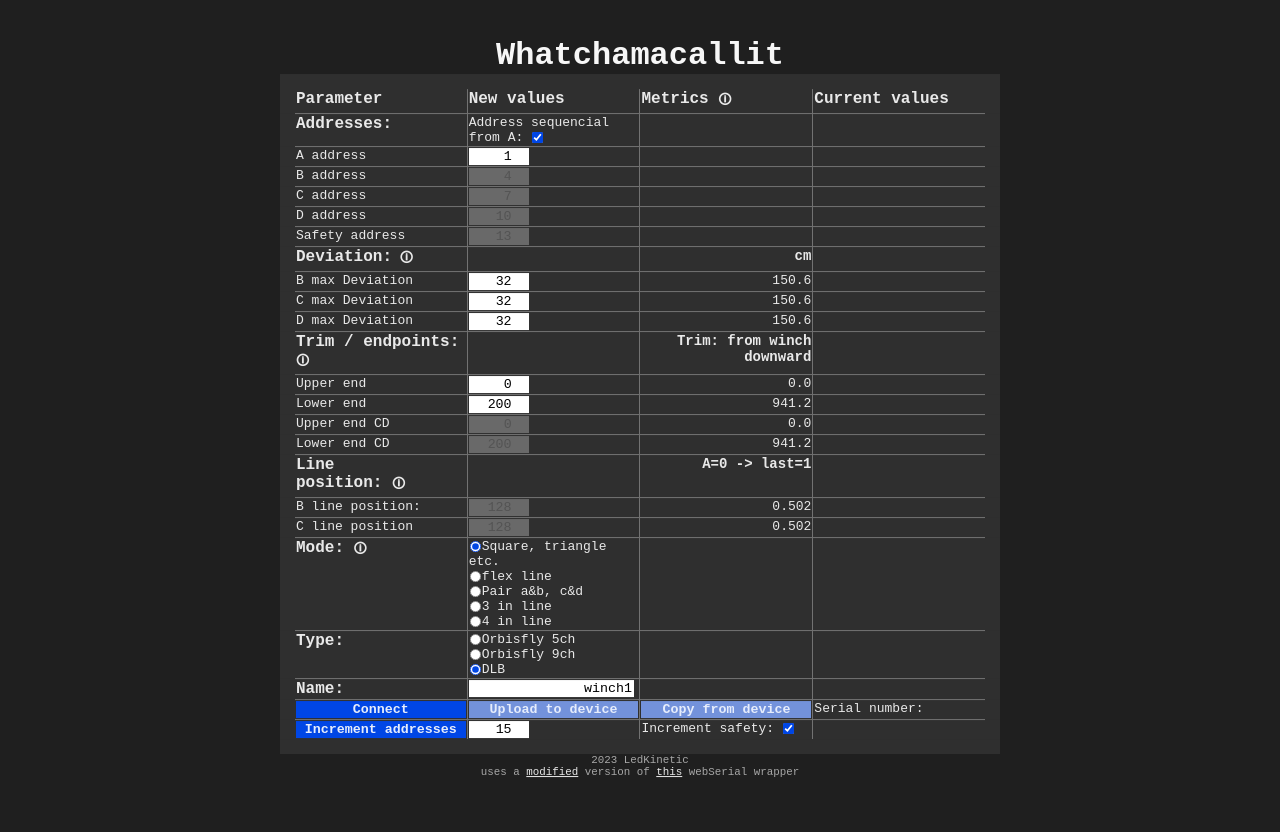
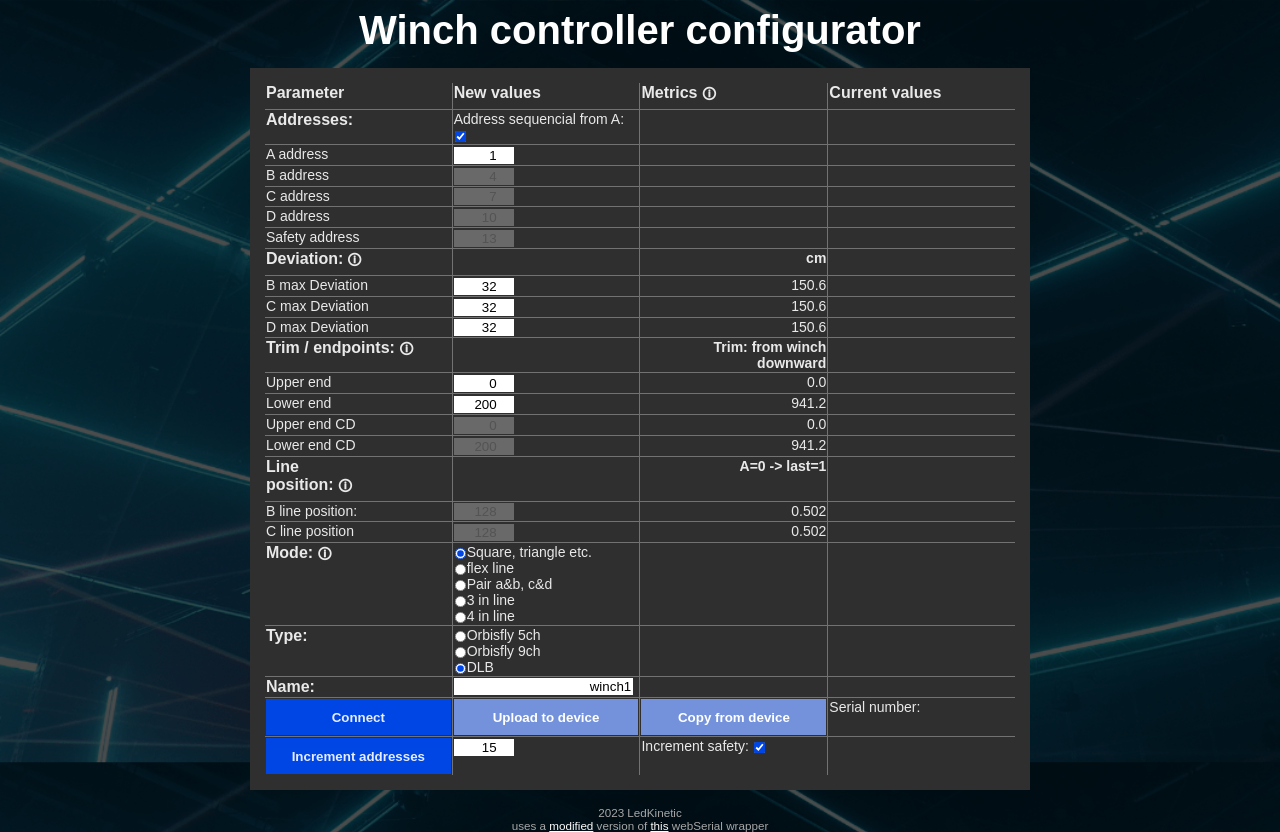
Before and after one commit to ledstructures/ledstructures.github.io, a plain HTML site: page index.html in a window 1280 px wide. Before the commit the page ends 800 px from the top, so only its background shows below. Drawn offline with Linux system fonts and the light colour scheme.

Commit message:
visual stuff

```diff
--- a/index.html
+++ b/index.html
@@ -3,15 +3,21 @@
 <link rel="stylesheet" href="style/style.css">
 
 <head>
+    <title>Winch controller configurator</title>
+    <link rel="icon" type="image/x-icon" href="img/favicon_32x32.png">
 </head>
 
 <body>
+    <div class="title">
+        <p class="title"><a href="https://www.ledstructures.com/" target="_blank" class="title">Winch controller
+                configurator</a></p>
+    </div>
     <div class="contentdiv">
-        <p class="title">Whatchamacallit</p>
+
         <table>
             <tr>
                 <td>
-                    <p class="table_paragraph"> Parameter</p>
+                    <p class=" table_paragraph"> Parameter</p>
                 </td>
                 <td>
                     <p class="table_paragraph">New values</p>
@@ -20,7 +26,7 @@
                     <p class="table_paragraph">Metrics
                     </p>
                     <i class="metrics_help">&#x1F6C8;</i>
-                    <span class="metrics_hide">numbers below are approximate</span>
+                    <span class="metrics_hide">Numbers below are approximations.</span>
                 </td>
 
                 <td>
@@ -104,7 +110,11 @@
                 <td>
                     <p class="table_paragraph"> Deviation:</p>
                     <i class="deviation_help">&#x1F6C8;</i>
-                    <span class="deviation_hide">dev help placeholder</span>
+                    <span class="deviation_hide">The maximum deviation
+                        <br>between winch x and y
+                        <br> a winch is allowed before the
+                        <br> controller starts to limit.
+                    </span>
                 </td>
                 <td></td>
                 <td>
@@ -158,7 +168,11 @@
                 <td>
                     <p class="table_paragraph">Trim / endpoints: </p>
                     <i class="deviation_help">&#x1F6C8;</i>
-                    <span class="deviation_hide">trim help help placeholder</span>
+                    <span class="deviation_hide">The position a winch is
+                        <br> always forced between.
+                        <br> Is determend after deviation.
+
+                    </span>
                 </td>
                 <td></td>
                 <td>
@@ -224,7 +238,13 @@
                 <td>
                     <p class="table_paragraph">Line <br>position: </p>
                     <i class="line_help">&#x1F6C8;</i>
-                    <span class="line_hide">line help help help placeholder</span>
+                    <span class="line_hide">Position as an integer
+                        <br> between 0-255 where the winch is placed
+                        <br> on a ragne where a = 0, c/d = 255.
+                        <br> Example, distance between a and c is
+                        <br> 3 meter, b is placed at 1 meter from A,
+                        <br> so b line pos should be 300cm/255*100 = 85.
+                    </span>
                 </td>
                 <td></td>
                 <td>
@@ -260,9 +280,12 @@
                 <td>
                     <p class="table_paragraph">Mode: </p>
                     <i class="mode_help">&#x1F6C8;</i>
-                    <span class="mode_hide">mode help bla bla placeholder<br>
-                        mode help bla bla placeholder<br>
-                        mode help bla bla placeholder
+                    <span class="mode_hide">Modes:
+                        <br> Square triangle: all winches can only max deviate from a.
+                        <br> Flex line: Winch b can max deviate from a, c from b etc.
+                        <br> pair ab & c&d: winch winch b follow winch a, d follows c.
+                        <br> 3 inline: winch b is calculated in line position between a and c.
+                        <br> 4 inline: winch b and c are calculated in line position between a and d.
                     </span>
                 </td>
                 <td class="radiob">
@@ -352,6 +375,7 @@
                 </td>
             </tr>
         </table>
+        <br>
         <p class="footer">2023 LedKinetic</p>
         <p class="footer">uses a <a
                 href="https://github.com/guuuuus/guuuuus.github.io/blob/main/js/webserial.js">modified</a> version of
--- a/js/main.js
+++ b/js/main.js
@@ -229,19 +229,19 @@ function addressSequencial() {
         document.getElementById("NewAddrD").disabled = true;
 
         // change the values: // is this better done in a global?
-        document.getElementById("NewAddrB").value = firstaddr + offset;
-        document.getElementById("NewAddrC").value = firstaddr + (offset * 2);
-        document.getElementById("NewAddrD").value = firstaddr + (offset * 3);
+        document.getElementById("NewAddrB").value = 0x1ff & (firstaddr + offset);
+        document.getElementById("NewAddrC").value = 0x1ff & (firstaddr + (offset * 2));
+        document.getElementById("NewAddrD").value = 0x1ff & (firstaddr + (offset * 3));
 
         if (document.getElementById("AddrIncrementSafety").checked) {
             document.getElementById("NewSaftyAddr").disabled = true;
-            document.getElementById("NewSaftyAddr").value = firstaddr + (offset * 4);
-            document.getElementById("AddrIncrement").value = (offset*4) + 3
+            document.getElementById("NewSaftyAddr").value = 0x1ff & (firstaddr + (offset * 4));
+            document.getElementById("AddrIncrement").value = 0x1ff & ((offset * 4) + 3);
 
             // incement addres by 4*offset + 3
-        }else{
+        } else {
             // increment address by 4xofsset
-            document.getElementById("AddrIncrement").value = (offset*4)
+            document.getElementById("AddrIncrement").value = (offset * 4)
 
         }
 
--- a/style/style.css
+++ b/style/style.css
@@ -1,20 +1,23 @@
 body {
-    margin: auto;
     background-color: #1f1f1f;
     /* font-family: system-ui, -apple-system, BlinkMacSystemFont, 'Segoe UI', Roboto, Oxygen, Ubuntu, Cantarell, 'Open Sans', 'Helvetica Neue', sans-serif; */
-    font-family: 'Courier New', Courier, monospace;
+    /* font-family: 'Courier New', Courier, monospace; */
     /* font-family: "Lucida Console", "Courier New", Courier, monospace; */
+    /* font-family: -apple-system, BlinkMacSystemFont, "Segoe UI", Roboto, Helvetica, Arial, sans-serif, "Apple Color Emoji", "Segoe UI Emoji", "Segoe UI Symbol"; */
+    font-family: Poppins, sans-serif;
+    font-size: 14px;
+    background: linear-gradient(rgba(0, 0, 0, 0.7), rgba(0, 0, 0, 0.7)), url("../img/bg_ledstructures_sq.png");
+    /* background-size: cover; */
+    /* background-repeat: no-repeat; */
+    /* background-position: left center; */
+    background-size: 100%;
+}
 
-    /* font-family: Verdana, Arial, Helvetica, sans-serif; */
-    font-size: small;
-}
 
 input {
     font-family: inherit;
-    /* font-size: small; */
     vertical-align: right;
     accent-color: #0046e5;
-    /* accent-color: #37b820; */
 }
 
 input[type=text] {
@@ -33,10 +36,12 @@ input[type=number] {
 
 
 input[type=button] {
-    border: 2px;
+    border: 8px;
+    height: 36px;
     width: 100%;
     text-align: center;
-    font-weight: bolder;
+    font-weight: 600;
+    font-size: 12;
     background-color: #0046e5;
     color: #e6edfc;
     transition: 0.5s;
@@ -53,12 +58,12 @@ p {
 input[type=button]:disabled {
     cursor: not-allowed;
     background-color: #7392db;
-    color: #e6edfc;
+    color: #ffffff;
     border-color: #7392db;
 }
 
 .button:hover {
-    background-color: #e6edfc;
+    background-color: #ffffff;
     color: #2f2f2f;
 }
 
@@ -102,17 +107,21 @@ input[type="radio"] {
 
 
 .contentdiv {
-    width: 720px;
+    width: 780px;
     position: absolute;
     left: 50%;
-    transform: translate(-50%, 5%);
+    /* top: 50%; */
+    transform: translate(-50%, 0);
 }
 
 .title {
+    border-width: 10px;
+    height: 60px;
     text-align: center;
-    font-size: xx-large;
-    font-weight: bolder;
-    color: #f7f7f7;
+    font-size: 40px;
+    font-weight: 700;
+    color: #ffffff;
+    text-decoration: none;
 }
 
 .footer {
@@ -127,7 +136,7 @@ input[type="radio"] {
 }
 
 a {
-    color: #e9e9e9;
+    color: #ffffff;
 }
 
 /* abused for help ? container */
@@ -140,11 +149,12 @@ i {
 span {
     font-size: small;
     position: absolute;
-    background-color: #37b820;
-    color: #e6edfc;
-    border: 1px solid #a7a7a7;
-    font-weight: lighter;
+    background-color: #7392db;
+    color: #000000;
+    border: 16px solid #7392db;
+    /* font-weight: lighter; */
     z-index: 1;
+    opacity: 90%;
 
 }
 
@@ -154,7 +164,6 @@ table {
     background-color: #2f2f2f;
 
     border-collapse: collapse;
-
     color: #e9e9e9;
     width: 100%;
 
```
Also changed, not shown: img/bg_ledstructures.png (added), img/bg_ledstructures_sq.png (added), img/favicon_32x32.png (added), 1 other file.
